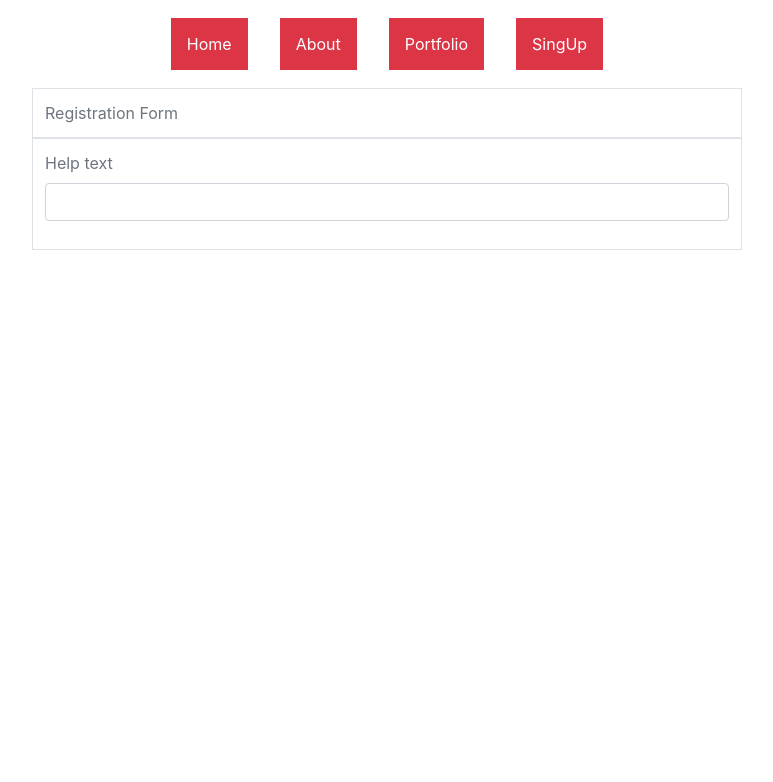
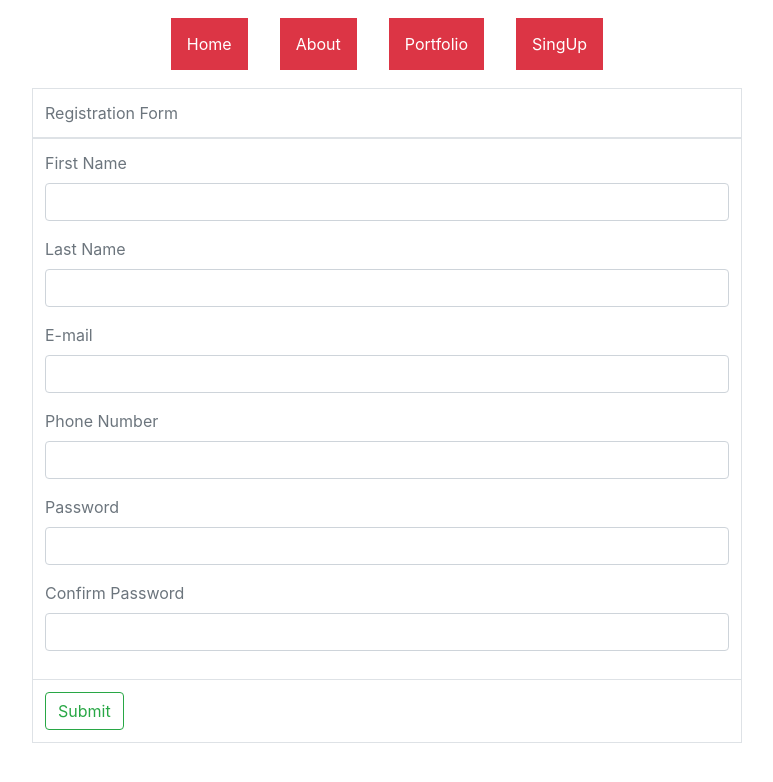
Before and after one commit to NaimBiswas/react-js-practice, a React (Create React App) app: page /singup in a window 1280 px wide. Shown: the top 782 px of the page, without its empty margins (253-1026 px from the left). Built offline with nearby package versions, Linux system fonts and the light colour scheme.

Commit message:
singup form ready

```diff
--- a/src/components/SingUpForm.js
+++ b/src/components/SingUpForm.js
@@ -17,14 +17,48 @@ export default class SingUpForm extends Component {
                   <tr>
                   <td>
                      <form>
+                        {/* First name section        */}
                         <div className="form-group">
-                           <label className='text-secondary'>Help text</label>
+                           <label  className='text-secondary'>First Name</label>
+                           <input type="text" name="" id="fistname" className="form-control" placeholder=""      aria-describedby="helpId"/>
+                           </div>
+                           {/* First name section        */}
+                        <div className="form-group">
+                           <label className='text-secondary'>Last Name</label>
                            <input type="text" name="" id="" className="form-control" placeholder=""      aria-describedby="helpId"/>
-                       </div>
+                           </div>
+                           {/* First name section        */}
+                        <div className="form-group">
+                           <label className='text-secondary'>E-mail</label>
+                           <input type="text" name="" id="" className="form-control" placeholder=""      aria-describedby="helpId"/>
+                           </div>
+                           {/* First name section        */}
+                        <div className="form-group">
+                           <label className='text-secondary'>Phone Number</label>
+                           <input type="text" name="" id="" className="form-control" placeholder=""      aria-describedby="helpId"/>
+                           </div>
+                           {/* First name section        */}
+                        <div className="form-group">
+                           <label className='text-secondary'>Password</label>
+                           <input type="text" name="" id="" className="form-control" placeholder=""      aria-describedby="helpId"/>
+                           </div>
+                           {/* First name section        */}
+                        <div className="form-group">
+                           <label className='text-secondary'>Confirm Password</label>
+                           <input type="text" name="" id="" className="form-control" placeholder=""      aria-describedby="helpId"/>
+                           </div>
                     </form>
                   </td>
                </tr>
                </tbody>
+               <tfoot>
+                  <tr>
+                     <td>
+
+                        <button className='btn  btn-outline-success btn-md'>Submit</button>
+                     </td>
+                  </tr>
+               </tfoot>
             </table>
          </div>
       )
```
Also changed, not shown: 1 other file (tests, documents, lock files or other folders).
